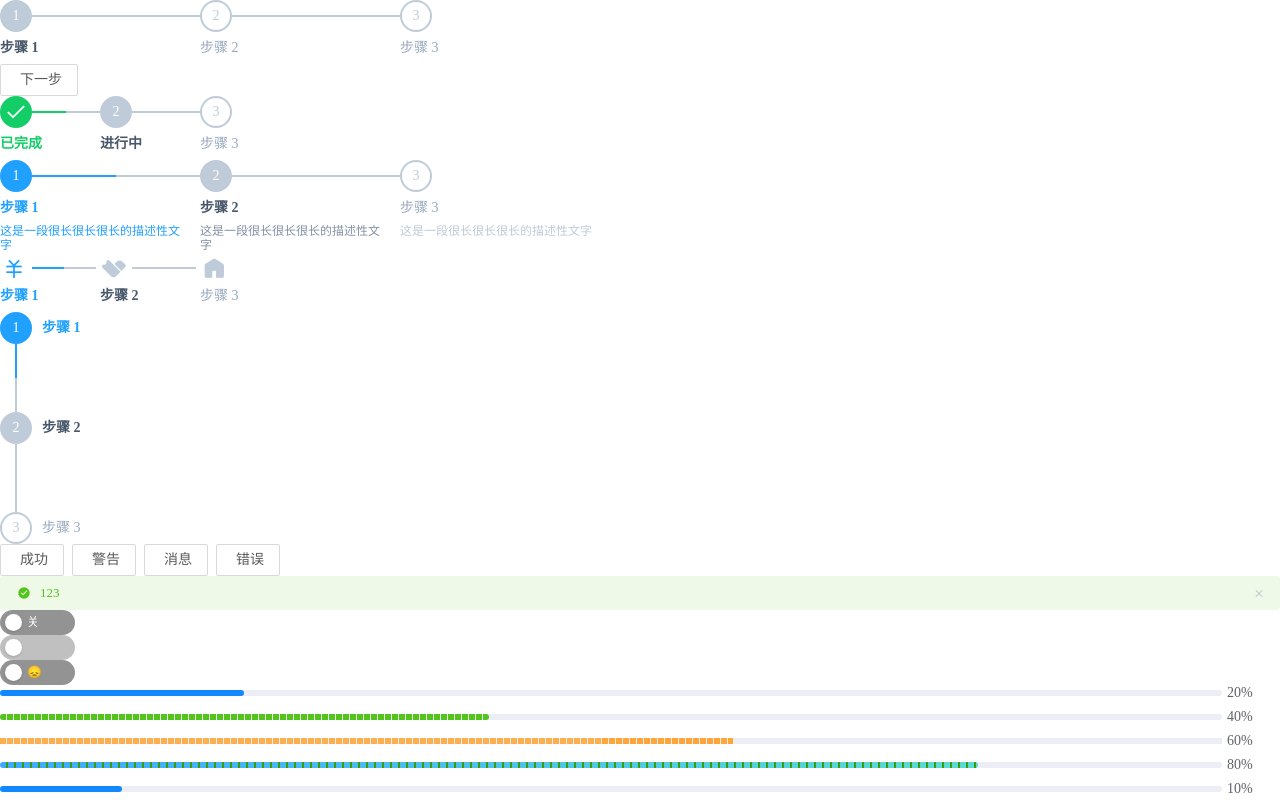
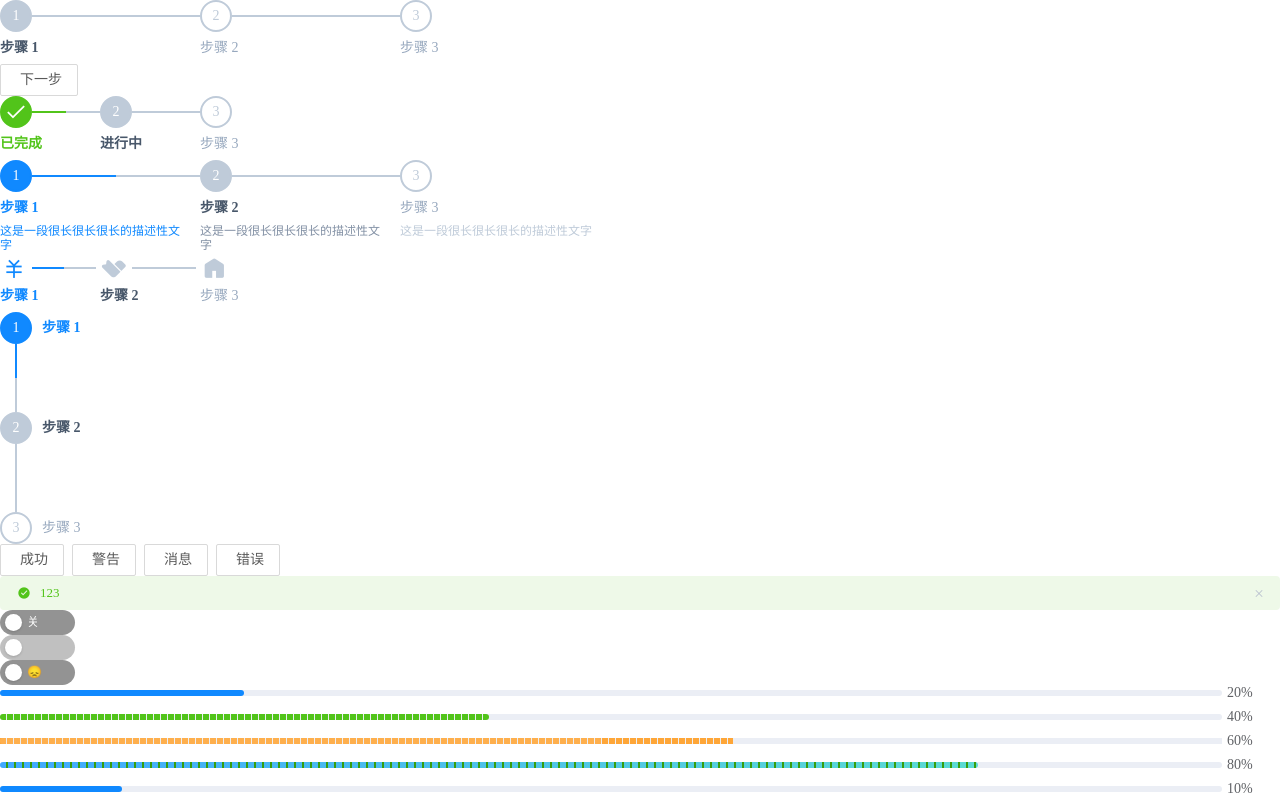
Before and after one commit to hanbingxu82/tinkerbell-ui-react, a React (Create React App) app: page / in a window 1280 px wide. Shown: the top 800 px of the page. Built offline with nearby package versions, Linux system fonts and the light colour scheme.

Commit message:
style:调整 Steps、Step 步骤条样式

```diff
--- a/src/packages/Step/index.scss
+++ b/src/packages/Step/index.scss
@@ -1,33 +1,33 @@
 @import '../../style/var.css';
 @import '../../style/variables.scss';
 
-.el-step.is-horizontal,
-.el-step.is-vertical .el-step__head,
-.el-step.is-vertical .el-step__main,
-.el-step__line {
+.tb-step.is-horizontal,
+.tb-step.is-vertical .tb-step__head,
+.tb-step.is-vertical .tb-step__main,
+.tb-step__line {
   display: inline-block
 }
 
-.el-step {
+.tb-step {
   position: relative;
   vertical-align: top
 }
 
-.el-step:last-child .el-step__main {
+.tb-step:last-child .tb-step__main {
   padding-right: 0
 }
 
-.el-step.is-vertical .el-step__main {
+.tb-step.is-vertical .tb-step__main {
   padding-left: 10px
 }
 
-.el-step__line {
+.tb-step__line {
   position: absolute;
   border-color: inherit;
   background-color: #bfcbd9
 }
 
-.el-step__line.is-vertical {
+.tb-step__line.is-vertical {
   width: 2px;
   box-sizing: border-box;
   top: 32px;
@@ -35,18 +35,18 @@
   left: 15px
 }
 
-.el-step__line.is-horizontal {
+.tb-step__line.is-horizontal {
   top: 15px;
   height: 2px;
   left: 32px;
   right: 0
 }
 
-.el-step__line.is-icon.is-horizontal {
+.tb-step__line.is-icon.is-horizontal {
   right: 4px
 }
 
-.el-step__line-inner {
+.tb-step__line-inner {
   display: block;
   border-width: 1px;
   border-style: solid;
@@ -57,7 +57,7 @@
   height: 0
 }
 
-.el-step__icon {
+.tb-step__icon {
   display: block;
   line-height: 28px;
 
@@ -66,13 +66,13 @@
   }
 }
 
-.el-step__icon>* {
+.tb-step__icon>* {
 
   line-height: inherit;
   vertical-align: middle
 }
 
-.el-step__head {
+.tb-step__head {
   width: 28px;
   height: 28px;
   border-radius: 50%;
@@ -84,122 +84,122 @@
   transition: all 150ms
 }
 
-.el-step__head.is-finish {
-  color: #20a0ff;
-  border-color: #20a0ff
+.tb-step__head.is-finish {
+  color: $color-primary;
+  border-color: $color-primary
 }
 
-.el-step__head.is-error {
-  color: #ff4949;
-  border-color: #ff4949
+.tb-step__head.is-error {
+  color: $color-danger;
+  border-color: $color-danger
 }
 
-.el-step__head.is-success {
-  color: #13ce66;
-  border-color: #13ce66
+.tb-step__head.is-success {
+  color:$color-success;
+  border-color:$color-success
 }
 
-.el-step__head.is-process,
-.el-step__head.is-wait {
+.tb-step__head.is-process,
+.tb-step__head.is-wait {
   color: #bfcbd9;
   border-color: #bfcbd9
 }
 
-.el-step__head.is-text {
+.tb-step__head.is-text {
   font-size: 14px;
   border-width: 2px;
   border-style: solid
 }
 
-.el-step__head.is-text.is-finish {
+.tb-step__head.is-text.is-finish {
   color: #fff;
-  background-color: #20a0ff;
-  border-color: #20a0ff
+  background-color: $color-primary;
+  border-color: $color-primary
 }
 
-.el-step__head.is-text.is-error {
+.tb-step__head.is-text.is-error {
   color: #fff;
-  background-color: #ff4949;
-  border-color: #ff4949
+  background-color: $color-danger;
+  border-color: $color-danger
 }
 
-.el-step__head.is-text.is-success {
+.tb-step__head.is-text.is-success {
   color: #fff;
-  background-color: #13ce66;
-  border-color: #13ce66
+  background-color:$color-success;
+  border-color:$color-success
 }
 
-.el-step__head.is-text.is-wait {
+.tb-step__head.is-text.is-wait {
   color: #bfcbd9;
   background-color: #fff;
   border-color: #bfcbd9
 }
 
-.el-step__head.is-text.is-process {
+.tb-step__head.is-text.is-process {
   color: #fff;
   background-color: #bfcbd9;
   border-color: #bfcbd9
 }
 
-.el-step__main {
+.tb-step__main {
   white-space: normal;
   padding-right: 10px;
   text-align: left
 }
 
-.el-step__title {
+.tb-step__title {
   font-size: 14px;
   line-height: 32px;
   display: inline-block
 }
 
-.el-step__title.is-finish {
+.tb-step__title.is-finish {
   font-weight: 700;
-  color: #20a0ff
+  color: $color-primary
 }
 
-.el-step__title.is-error {
+.tb-step__title.is-error {
   font-weight: 700;
-  color: #ff4949
+  color: $color-danger
 }
 
-.el-step__title.is-success {
+.tb-step__title.is-success {
   font-weight: 700;
-  color: #13ce66
+  color:$color-success
 }
 
-.el-step__title.is-wait {
+.tb-step__title.is-wait {
   font-weight: 400;
   color: #97a8be
 }
 
-.el-step__title.is-process {
+.tb-step__title.is-process {
   font-weight: 700;
   color: #48576a
 }
 
-.el-step__description {
+.tb-step__description {
   font-size: 12px;
   font-weight: 400;
   line-height: 14px
 }
 
-.el-step__description.is-finish {
-  color: #20a0ff
+.tb-step__description.is-finish {
+  color: $color-primary
 }
 
-.el-step__description.is-error {
-  color: #ff4949
+.tb-step__description.is-error {
+  color: $color-danger
 }
 
-.el-step__description.is-success {
-  color: #13ce66
+.tb-step__description.is-success {
+  color:$color-success
 }
 
-.el-step__description.is-wait {
+.tb-step__description.is-wait {
   color: #bfcbd9
 }
 
-.el-step__description.is-process {
+.tb-step__description.is-process {
   color: #8391a5
 }
--- a/src/packages/Step/index.tsx
+++ b/src/packages/Step/index.tsx
@@ -1,7 +1,7 @@
 /*
  * @Author: your name
  * @Date: 2022-03-30 15:00:38
- * @LastEditTime: 2022-03-30 17:07:00
+ * @LastEditTime: 2022-03-31 09:06:15
  * @LastEditors: Please set LastEditors
  * @Description: 打开koroFileHeader查看配置 进行设置: https://github.com/OBKoro1/koro1FileHeader/wiki/%E9%85%8D%E7%BD%AE
  * @FilePath: /tinkerbell-ui-react/src/packages/Step/index.tsx
@@ -34,20 +34,20 @@ const Step = (props: any) => {
   )
 
   return (
-    <div style={style} className={classnames('el-step', directionClass)}>
+    <div style={style} className={classnames('tb-step', directionClass)}>
       <div
-        className={classnames('el-step__head', statusClass, {
+        className={classnames('tb-step__head', statusClass, {
           'is-text': !icon
         })}
       >
         <div
-          className={classnames('el-step__line', directionClass, {
+          className={classnames('tb-step__line', directionClass, {
             'is-icon': icon
           })}
         >
-          <i className='el-step__line-inner' style={lineStyle} />
+          <i className='tb-step__line-inner' style={lineStyle} />
         </div>
-        <span className='el-step__icon'>
+        <span className='tb-step__icon'>
           {status !== 'success' && status !== 'error' ? (
             iconNode
           ) : (
@@ -60,9 +60,9 @@ const Step = (props: any) => {
           )}
         </span>
       </div>
-      <div className='el-step__main'>
-        <div className={classnames('el-step__title', statusClass)}>{title}</div>
-        <div className={classnames('el-step__description', statusClass)}>
+      <div className='tb-step__main'>
+        <div className={classnames('tb-step__title', statusClass)}>{title}</div>
+        <div className={classnames('tb-step__description', statusClass)}>
           {description}
         </div>
       </div>
--- a/src/packages/Steps/index.scss
+++ b/src/packages/Steps/index.scss
@@ -1,11 +1,11 @@
 @import '../../style/var.css';
 @import '../../style/variables.scss';
 
-.el {
+.tb {
   &-steps {
     font-size: 0;
 
-    > :last-child .el-step__line {
+    > :last-child .tb-step__line {
       display: none;
     }
     .is-horizontal {
--- a/src/packages/Steps/index.tsx
+++ b/src/packages/Steps/index.tsx
@@ -63,7 +63,7 @@ const Steps = (props: {
     return status
   }
   return (
-    <div className='el-steps'>
+    <div className='tb-steps'>
       {React.Children.map(children, (child, index) => {
         const computedSpace = space ? `${space}px` : `${100 / children.length}%`
         const style =
```
